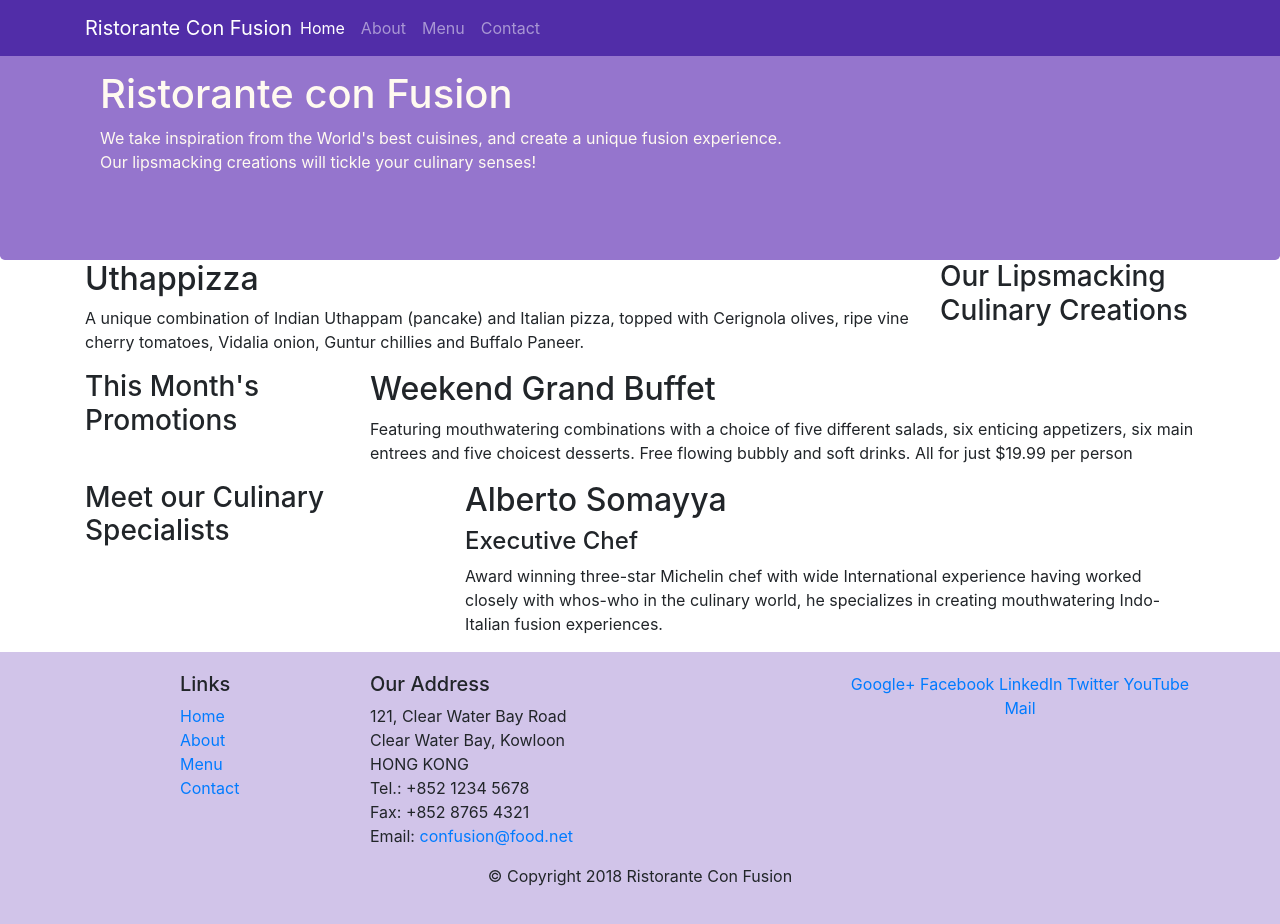
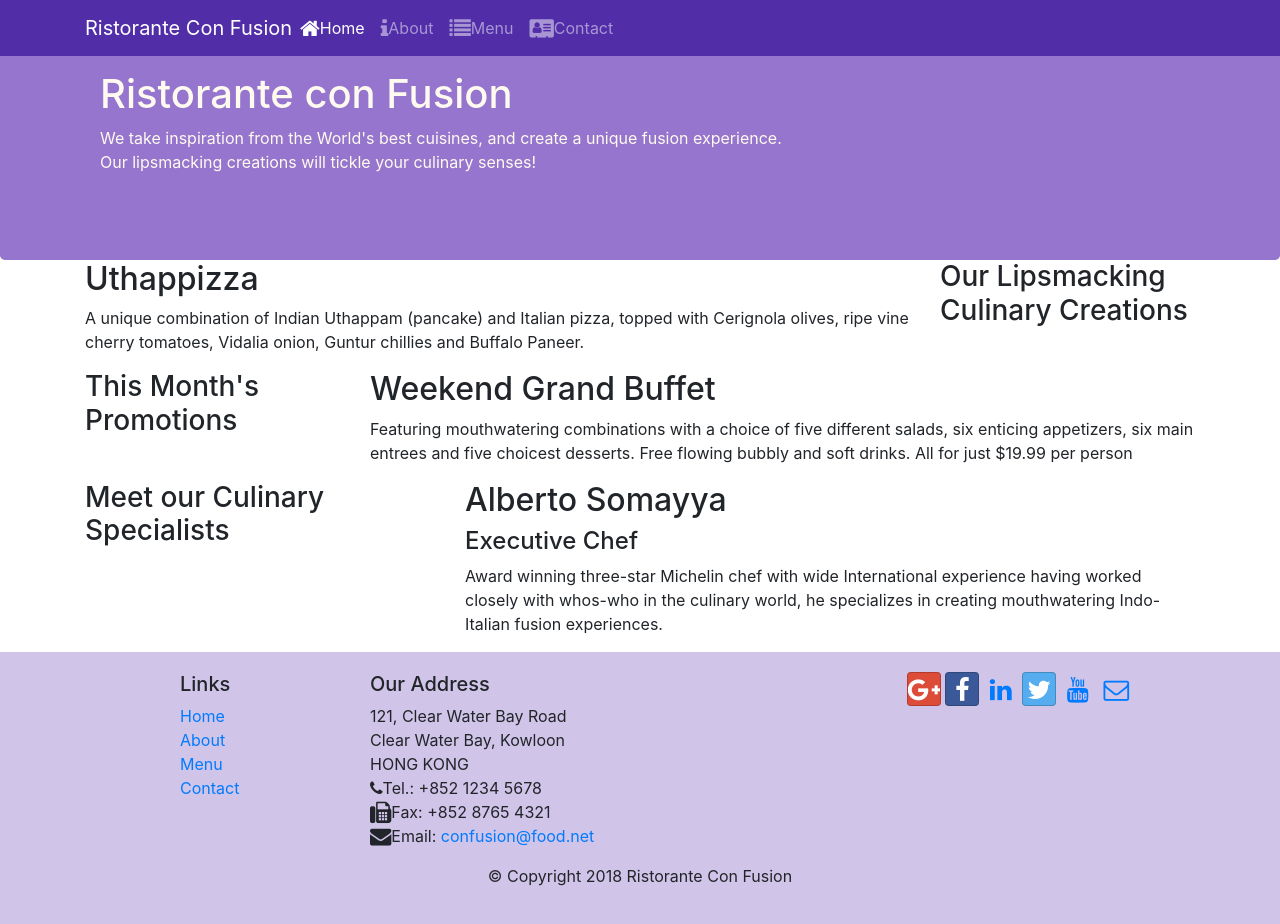
Before and after one commit to willymase/confusion, a website: page index.html in a window 1280 px wide. Drawn offline with nearby package versions, Linux system fonts and the light colour scheme.

Commit message:
icon fonts

```diff
--- a/index.html
+++ b/index.html
@@ -9,6 +9,8 @@
 
 <!-- Bootstrap CSS -->
 <link rel="stylesheet" href="node_modules/bootstrap/dist/css/bootstrap.min.css">
+<link rel="stylesheet" href="node_modules/font-awesome/css/font-awesome.min.css">
+<link rel="stylesheet" href="node_modules/bootstrap-social/bootstrap-social.css">
 <link rel="stylesheet" href="css/styles.css">
 
 <title>Ristorante Con Fusion: About Us</title>
@@ -24,10 +26,10 @@
                 <a class="navbar-brand mr-auto" href="./aboutus.html">Ristorante Con Fusion</a>
                 <div class="collapse navbar-collapse" id="Navbar">
                     <ul class="navbar-nav mr-auto">
-                        <li class="nav-item active"><a class="nav-link" href="#">Home</a></li>
-                        <li class="nav-item"><a class="nav-link" href="./aboutus.html">About</a></li>
-                        <li class="nav-item"><a class="nav-link" href="#">Menu</a></li>
-                        <li class="nav-item"><a class="nav-link" href="#">Contact</a></li>
+                        <li class="nav-item active"><a class="nav-link" href="#"><span class="fa fa-home fa-lg"></span>Home<a></li>
+                        <li class="nav-item"><a class="nav-link" href="./aboutus.html"><span class="fa fa-info fa-lg"></span>About</a></li>
+                        <li class="nav-item"><a class="nav-link" href="#"><span class="fa fa-list fa-lg"></span>Menu</a></li>
+                        <li class="nav-item"><a class="nav-link" href="#"><span class="fa fa-address-card fa-lg"></span>Contact</a></li>
                     </ul>
                 </div>
             </div>
@@ -96,19 +98,21 @@
 		              121, Clear Water Bay Road<br>
 		              Clear Water Bay, Kowloon<br>
 		              HONG KONG<br>
-		              Tel.: +852 1234 5678<br>
-		              Fax: +852 8765 4321<br>
-		              Email: <a href="mailto:confusion@food.net">confusion@food.net</a>
+                    <i class="fa fa-phone fa-fg"></i>Tel.: +852 1234 5678<br>
+		            <i class="fa fa-fax fa-lg"></i>Fax: +852 8765 4321<br>
+                    <i class="fa fa-envelope fa-lg"></i>Email: <a href="mailto:confusion@food.net">confusion@food.net</a>
+
+
 		           </address>
                 </div>
                 <div class="col-12 col-sm-4">
                     <div class="text-center">
-                        <a href="http://google.com/+">Google+</a>
-                        <a href="http://www.facebook.com/profile.php?id=">Facebook</a>
-                        <a href="http://www.linkedin.com/in/">LinkedIn</a>
-                        <a href="http://twitter.com/">Twitter</a>
-                        <a href="http://youtube.com/">YouTube</a>
-                        <a href="mailto:">Mail</a>
+                        <a class="btn btn-social-icon btn-google" href="http://google.com/+"><i class="fa fa-google-plus fa-lg"></i></a>
+                        <a class="btn btn-social-icon btn-facebook" href="http://www.facebook.com/profile.php?id="><i class="fa fa-facebook fa-lg"></i></a>
+                        <a class="btn btn-social-icon btn-Linkedin" href="http://www.linkedin.com/in/"><i class="fa fa-linkedin fa-lg"></i></a>
+                        <a class="btn btn-social-icon btn-twitter" href="http://twitter.com/"><i class="fa fa-twitter fa-lg"></i></a>
+                        <a class="btn btn-social-icon btn-youtube" href="http://www.youtube.com/"><i class="fa fa-youtube fa-lg"></i></a>
+                        <a class="btn btn-social-icon" href="mailto:"><i class="fa fa-envelope-o fa-lg"></i></a>
                     </div>
                 </div>
                 </div>
--- a/package.json
+++ b/package.json
@@ -15,6 +15,8 @@
   },
   "dependencies": {
     "bootstrap": "^4.0.0",
+    "bootstrap-social": "^5.1.1",
+    "font-awesome": "^4.7.0",
     "jquery": "^3.3.1",
     "popper.js": "^1.12.9"
   }
```
Also changed, not shown: aboutus.html (+15 -13 lines), 1 other file.
